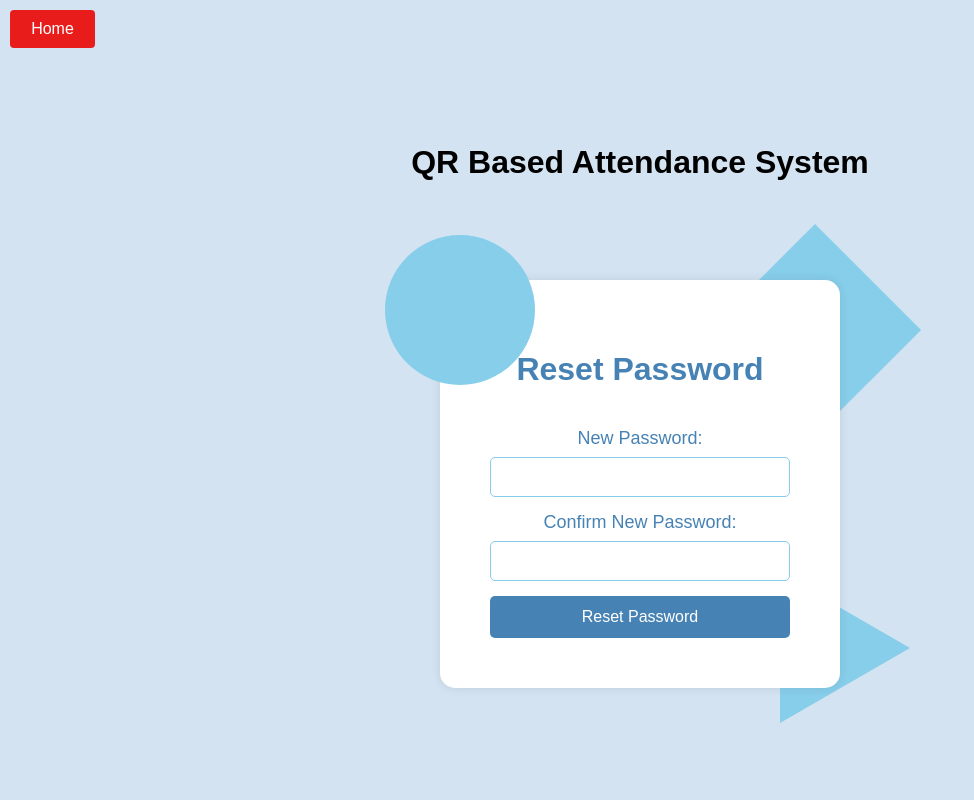
After one commit to hvsgrandhi/dev_itats, a Flask app: page /reset in a window 1280 px wide. The commit adds this page. Shown: the whole page, without its empty margins (0-974 px from the left). Run offline with Flask 3, Linux system fonts and the light colour scheme.

Commit message:
updated code

```diff
--- a/app.py
+++ b/app.py
@@ -929,6 +929,35 @@ def profile():
     return jsonify({'username': name, 'roll_no': roll_no, 'user_ip': user_ip, 'device_name': device_name})
 
 
+@app.route('/reset', methods=['GET','POST'])
+def reset():
+
+    return render_template('reset.html')
+
+@app.route('/reset_password', methods=['GET','POST'])
+def reset_password():
+
+    admin_name = session.get('admin_username')
+
+    if request.method == 'POST':
+        new_password = request.form['new_password']
+        confirm_password = request.form['confirm_password']
+
+        # Check if passwords match
+        if new_password != confirm_password:
+            flash('Passwords do not match!', 'error')
+            return redirect(url_for('reset'))
+
+        db = get_db()
+        db.execute('UPDATE Admins SET Password = ? WHERE Username = ? ', (new_password,admin_name))
+        db.commit()
+
+        flash('Password successfully updated!', 'success')
+        return redirect(url_for('admin_login'))
+
+    return redirect(url_for('reset'))
+
+
 # Route to logout and end the session
 @app.route('/logout')
 def logout():
--- /dev/null
+++ b/templates/reset.html
@@ -0,0 +1,208 @@
+<!DOCTYPE html>
+<html lang="en">
+
+<head>
+    <meta charset="UTF-8">
+    <meta name="viewport" content="width=device-width, initial-scale=1.0">
+    <link rel="icon" href="{{ url_for('static', filename='favicon.ico') }}">
+    <title>Student Login</title>
+    <style>
+        body {
+            font-family: 'Arial', sans-serif;
+            text-align: center;
+            background-color: #D3E3F1;
+            margin: 0;
+            padding: 0;
+            display: flex;
+            align-items: center;
+            justify-content: center;
+            height: 100vh;
+            flex-direction: column;
+            /* 100% of the viewport height */
+        }
+
+        .container {
+            position: relative;
+            display: flex;
+            flex-direction: column;
+            align-items: center;
+            padding: 50px;
+            background-color: #FFFFFF;
+            border-radius: 15px;
+            box-shadow: 0px 0px 10px rgba(0, 0, 0, 0.1);
+            width: 100%;
+            max-width: 300px;
+            margin: 0 auto;
+        }
+
+        h1 {
+            color: #4682B4;
+            /* Steel Blue */
+            margin-bottom: 20px;
+        }
+
+        form {
+            width: 100%;
+            margin-top: 20px;
+        }
+
+        label {
+            font-size: 18px;
+            display: block;
+            margin-bottom: 8px;
+            color: #4682B4;
+            /* Steel Blue */
+        }
+
+        input {
+            width: 100%;
+            font-size: 16px;
+            padding: 10px;
+            margin-bottom: 15px;
+            border: 1px solid #87CEEB;
+            /* Sky Blue border */
+            border-radius: 5px;
+            box-sizing: border-box;
+        }
+
+        button {
+            width: 100%;
+            font-size: 16px;
+            padding: 12px;
+            background-color: #4682B4;
+            /* Steel Blue */
+            color: white;
+            border: none;
+            cursor: pointer;
+            border-radius: 5px;
+        }
+
+        .error-message {
+            color: red;
+            margin-top: 10px;
+            text-align: left;
+            width: 100%;
+        }
+
+        /* Overlapping Circle */
+        .circle {
+            position: absolute;
+            top: -45px;
+            left: -55px;
+            width: 150px;
+            height: 150px;
+            background-color: #87CEEB;
+            /* Sky Blue */
+            border-radius: 50%;
+        }
+
+        .triangle {
+            z-index: -1;
+            position: absolute;
+            bottom: -25px;
+            right: -80px;
+            width: 0;
+            height: 0;
+            border-left: 75px solid transparent;
+            border-right: 75px solid transparent;
+            border-bottom: 130px solid #87CEEB;
+            /* Sky Blue */
+            border-radius: 0;
+            transform: rotate(90deg);
+        }
+
+        .square {
+            position: absolute;
+            top: -25px;
+            right: -50px;
+            width: 150px;
+            height: 150px;
+            background-color: #87CEEB;
+            /* Sky Blue */
+            border-radius: 0;
+            transform: rotate(45deg);
+            z-index: -1;
+        }
+
+        /* Responsive Design */
+        @media screen and (max-width: 600px) {
+
+            .circle,
+            .triangle,
+            .square {
+                display: none;
+            }
+        }
+        #home {
+            background-color: #e91c1c;
+            color: #fff;
+            border: none;
+            cursor: pointer;
+            margin: 10px;
+            padding: 10px 20px;
+            border-radius: 4px;
+            font-size: 16px;
+            position: absolute;
+            top: 0;
+            left: 0;
+            width:85px;
+        }
+
+        #flash-messages {
+            position: absolute;
+            top: 10px;
+            width: 100%;
+            text-align: center;
+        }
+
+        .alert {
+            display: inline-block;
+            padding: 10px;
+            margin: 5px;
+            background-color: #f8d7da; /* Example: light red background for error messages */
+            color: #721c24; /* Dark red text */
+            border-radius: 5px;
+            border: 1px solid #f5c6cb;
+        }
+
+    </style>
+</head>
+
+<body>
+    <p style="text-align: center; font-size: 2rem; font-weight: bold; margin-bottom: 99px; text-align: center;">QR Based Attendance System</p>
+    <button class="btn btn-success" id="home" onclick="navigateToHome()">Home</button>
+    {% with messages = get_flashed_messages() %}
+      {% if messages %}
+        <div id="flash-messages">
+          {% for message in messages %}
+            <div class="alert">{{ message }}</div>
+          {% endfor %}
+        </div>
+      {% endif %}
+    {% endwith %}
+    <div class="container">
+        <div class="circle"></div>
+        <div class="square"></div>
+        <h1>Reset Password</h1>
+        <form id="resetPasswordForm" method="post" action="/reset_password">
+            <label for="new_password">New Password:</label>
+            <input type="password" id="new_password" name="new_password" required>
+            <br>
+            <label for="confirm_password">Confirm New Password:</label>
+            <input type="password" id="confirm_password" name="confirm_password" required>
+            <br>
+            <button type="submit">Reset Password</button>
+        </form>
+        <!-- Display error message if there is an error -->
+        {% if error %}
+        <p class="error-message">{{ error }}</p>
+        {% endif %}
+        <div class="triangle"></div>
+    </div>
+    <script>
+        function navigateToHome() {
+            window.location.href = "/admin_options";
+        }
+    </script>
+</body>
+</html>
```
Also changed, not shown: templates/admin_options.html (+25 -1 lines), students.db.
